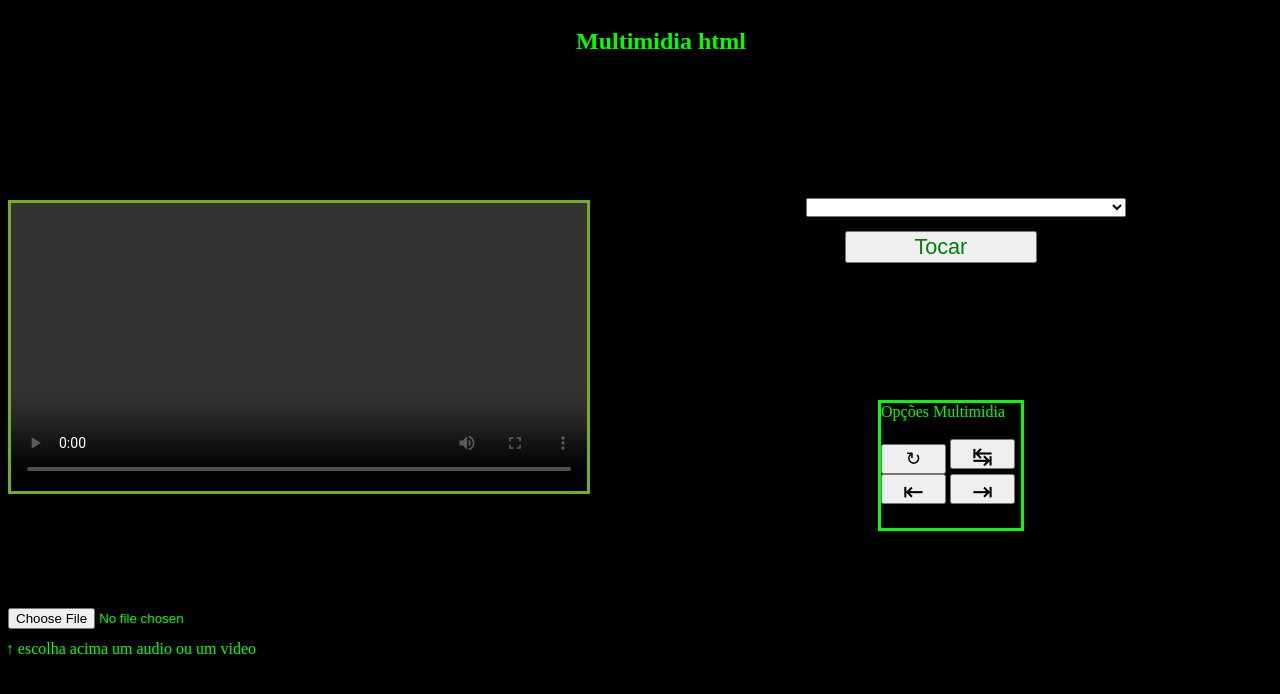
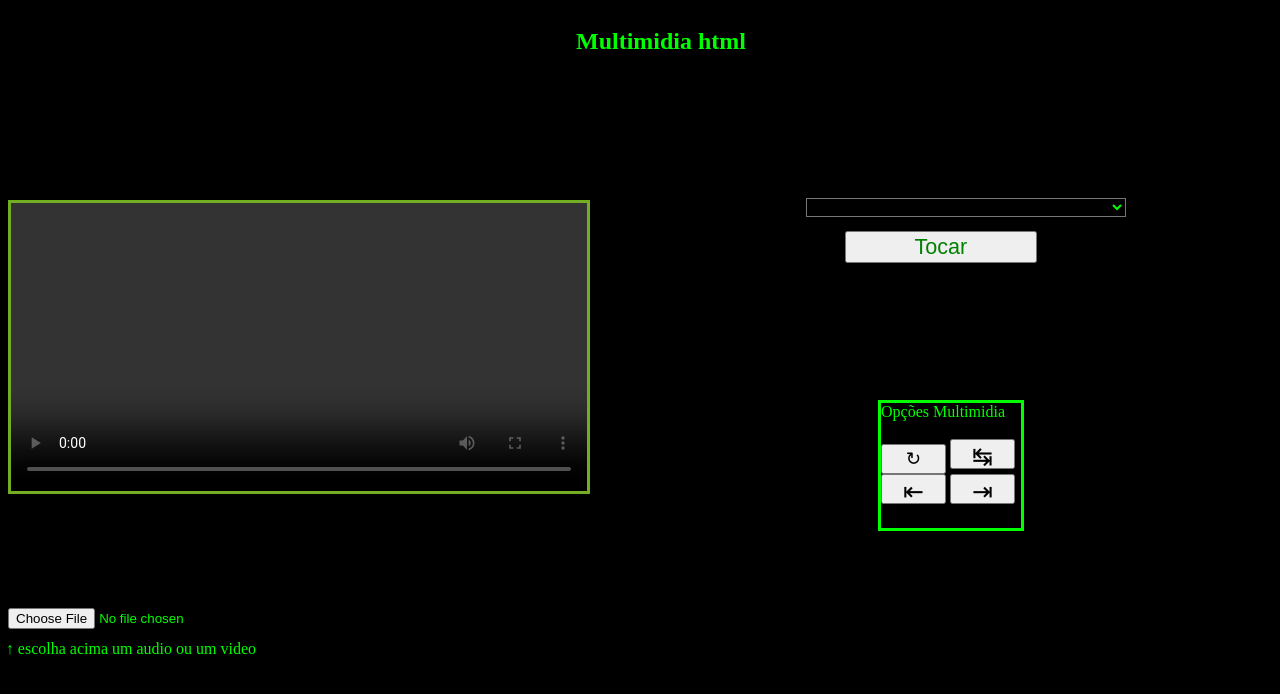
Before and after one commit to LuanSVXM/trab5, a plain HTML site: page trab 5/index.html in a window 1280 px wide. Drawn offline with Linux system fonts and the light colour scheme.

Commit message:
Update style.css

```diff
--- a/trab 5/style.css
+++ b/trab 5/style.css
@@ -17,6 +17,9 @@ video {
 }
 
 select {
+
+    background-color: black;
+    color: #00ff00;
     right: 12%;
     position: absolute;
     top: 24.8%;
```
